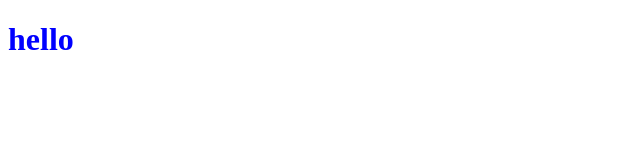
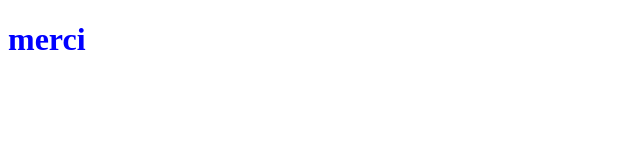
Before and after one commit to gRAKLECLER/tp-git, a plain HTML site: page index.html in a window 1280 px wide. Shown: the full height of the page, 0-640 px from the left. Drawn offline with Linux system fonts and the light colour scheme.

Commit message:
add new title

```diff
--- a/index.html
+++ b/index.html
@@ -8,6 +8,6 @@
     <title>Document</title>
   </head>
   <body>
-    <h1>hello</h1>
+    <h1>merci</h1>
   </body>
 </html>
```
